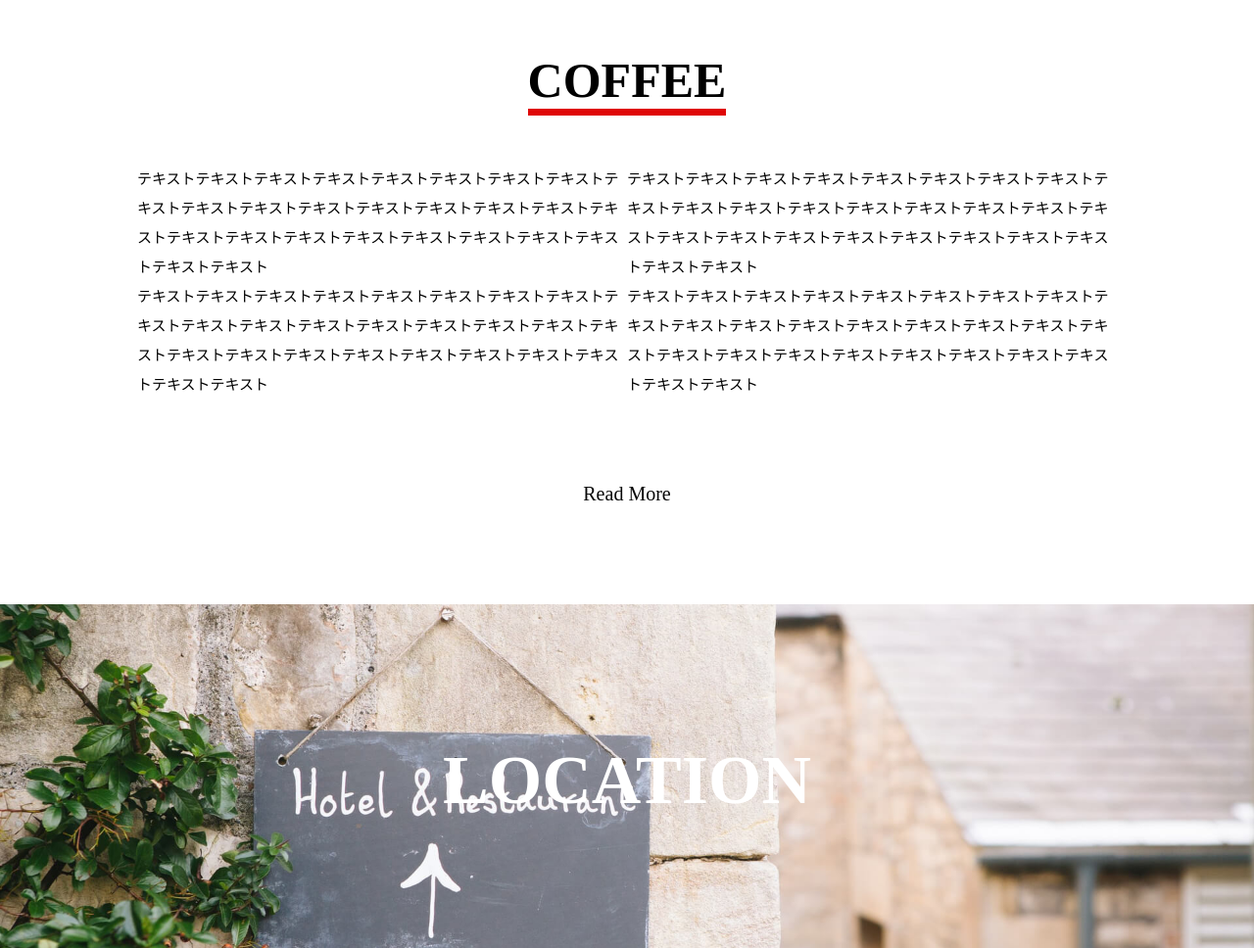
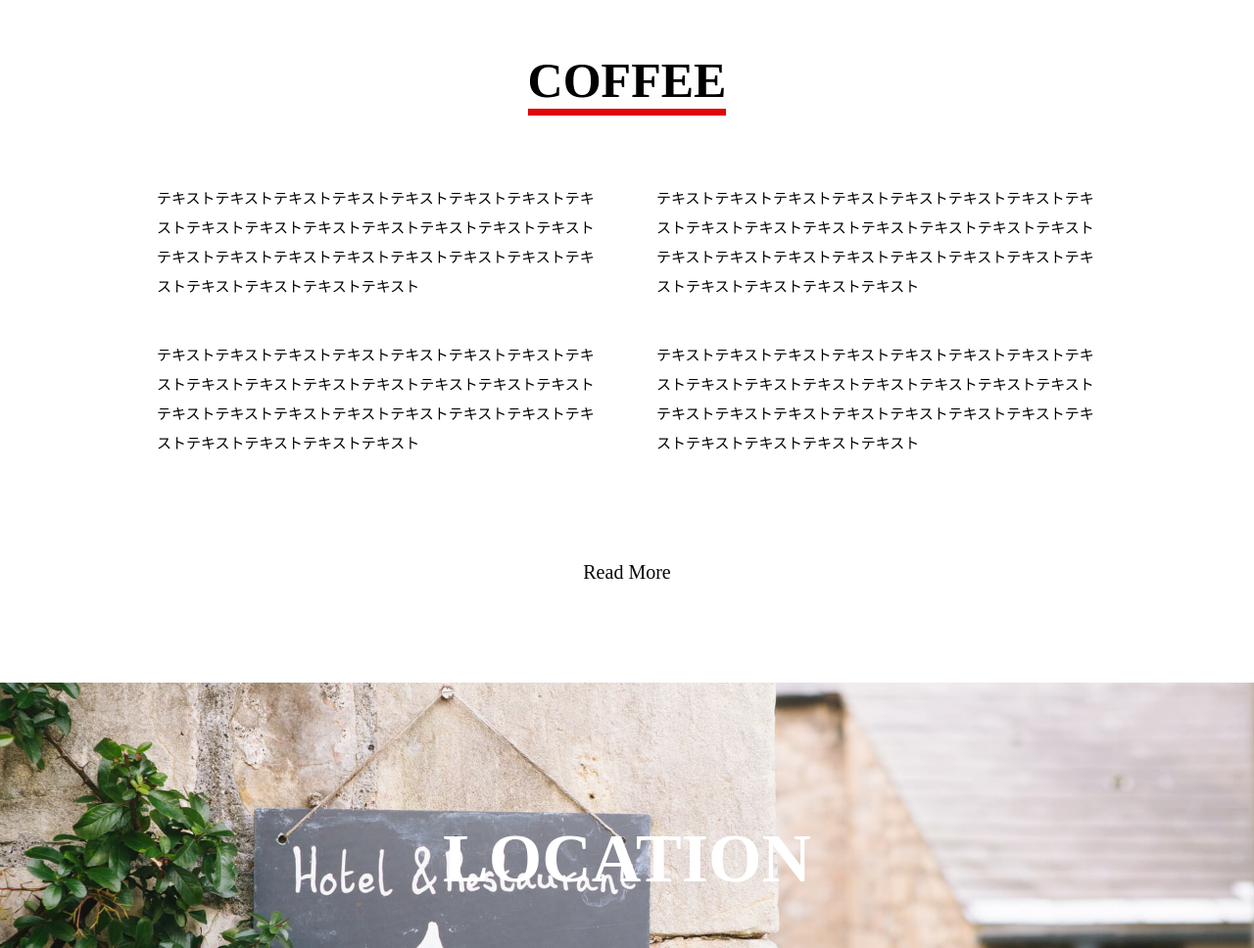
Before and after one commit to tomoya0528/coffee.github.io, a plain HTML site: page index.html in a window 1280 px wide. Shown: the part 2600-3568 px from the top of the page at 98% size. Drawn offline with Linux system fonts and the light colour scheme.

Commit message:
Update style.css

```diff
--- a/style.css
+++ b/style.css
@@ -137,17 +137,16 @@ main{
     text-align: center;
 }
 .ditail ul{
-    width: 100%;
     list-style: none;
     display: flex;
     flex-wrap: wrap;
-    margin: 0 auto;
+    justify-content:space-between;
 }
 .ditail li{
-    flex: auto;
     width: 45%;
     font-size: 15px;
     line-height: 2;
+    padding:2%;
 }
 .btn{
     width: 100%;
```
